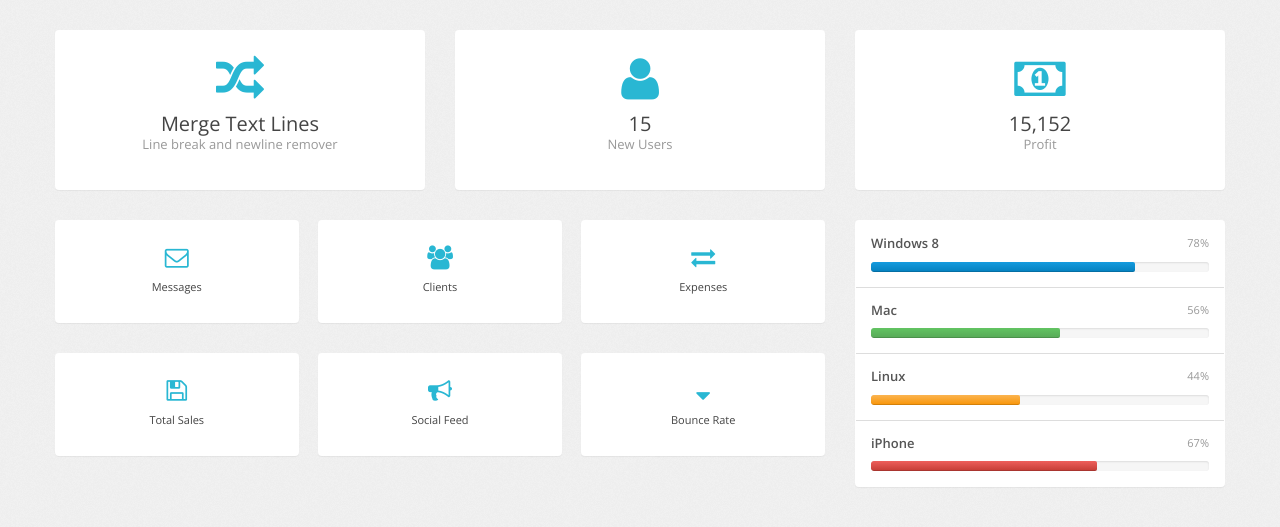
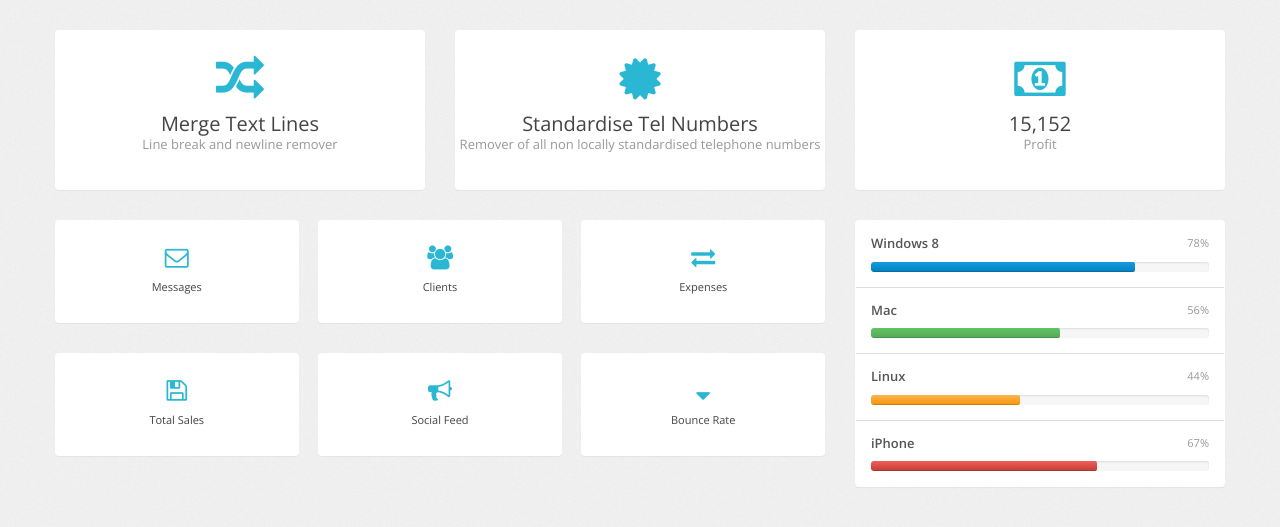
Before and after one commit to GoranAviani/inaivatools, a Django app: page / in a window 1280 px wide. Shown: the part 61-588 px from the top of the page. Run offline with Django 3.2, Linux system fonts and the light colour scheme; some libraries are stand-ins or nearby versions.

Commit message:
tel number button on index

```diff
--- a/templates/index.html
+++ b/templates/index.html
@@ -15,9 +15,9 @@
                             <a href="{% url 'mergetextinput' %}" class="btn-box big span4"><i class=" icon-random"></i><b>Merge Text Lines</b>
                                 <p class="text-muted">
                                     Line break and newline remover</p>
-                            </a><a href="#" class="btn-box big span4"><i class="icon-user"></i><b>15</b>
+                            </a><a href="#" class="btn-box big span4"><i class="icon-certificate"></i><b>Standardise Tel Numbers</b>
                                 <p class="text-muted">
-                                    New Users</p>
+                                    Remover of all non locally standardised telephone numbers</p>
                             </a><a href="#" class="btn-box big span4"><i class="icon-money"></i><b>15,152</b>
                                 <p class="text-muted">
                                     Profit</p>
```
